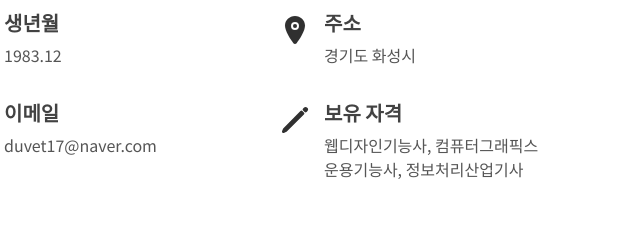
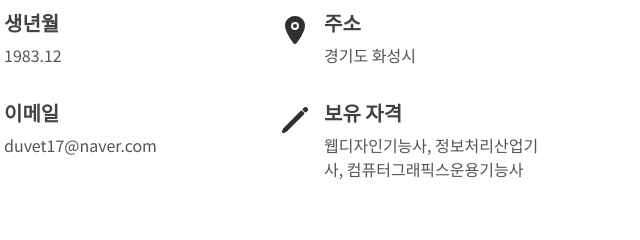
Before and after one commit to eve1226/portfolio, a plain HTML site: page index.html in a window 1280 px wide. Shown: the part 820-1060 px from the top of the page, 551-1191 px from the left. Drawn offline with nearby package versions, Linux system fonts and the light colour scheme; a web font is replaced by a local one.

Commit message:
Update index.html

```diff
--- a/index.html
+++ b/index.html
@@ -102,7 +102,7 @@
         <div class="warp_s">
           <div class="icon"><ion-icon name="pencil" class="icon"></ion-icon></div>
           <div class="nameN">보유 자격</div>
-          <div class="nameW">웹디자인기능사, 컴퓨터그래픽스운용기능사, 정보처리산업기사</div>
+          <div class="nameW">웹디자인기능사, 정보처리산업기사, 컴퓨터그래픽스운용기능사</div>
         </div>
       </div>
 
```
